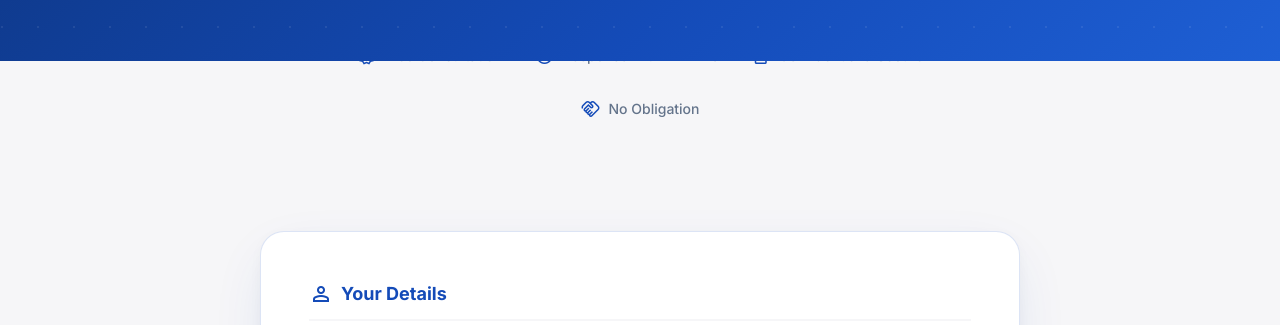
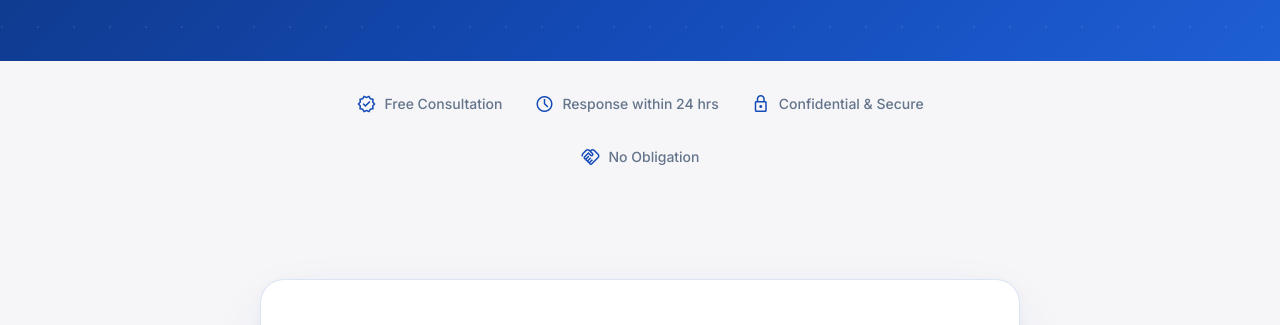
Before and after one commit to deodattap/BNR-Website, a plain HTML site: page quote.html in a window 1280 px wide. Shown: the part 409-734 px from the top of the page. Drawn offline with nearby package versions, Linux system fonts and the light colour scheme.

Commit message:
adjustments

```diff
--- a/quote.html
+++ b/quote.html
@@ -216,10 +216,10 @@
 
     /* ── TRUST STRIP ── */
     .trust-strip {
-        display: flex; flex-wrap: wrap; justify-content: center; gap: 2rem;
-        margin: -1rem auto 3rem;
-        max-width: 760px; padding: 0 1.5rem;
-    }
+    display: flex; flex-wrap: wrap; justify-content: center; gap: 2rem;
+    margin: 2rem auto 3rem;
+    max-width: 760px; padding: 0 1.5rem;
+}
     .trust-item {
         display: flex; align-items: center; gap: 0.5rem;
         color: var(--text-muted); font-size: 0.875rem; font-weight: 500;
```
